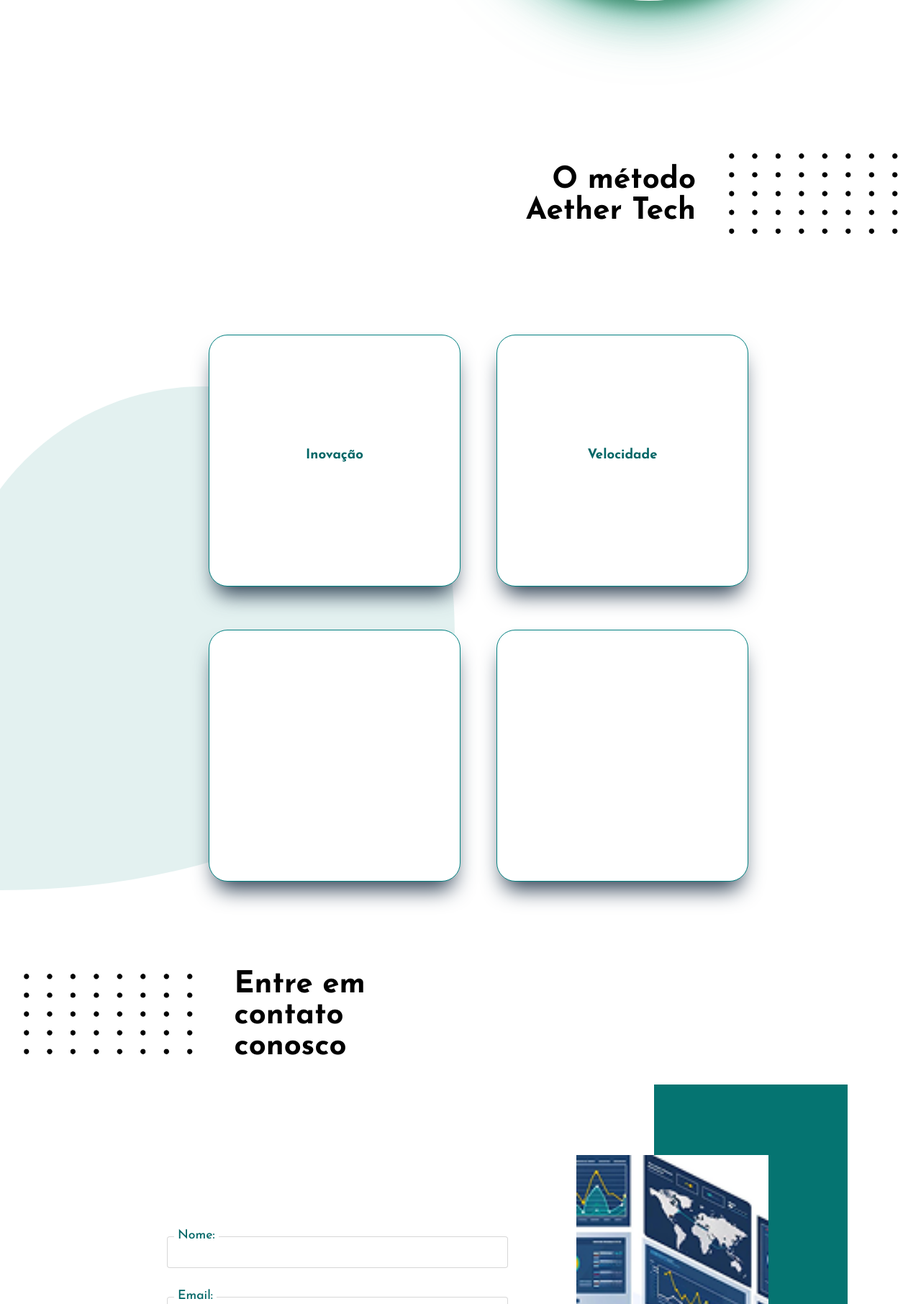
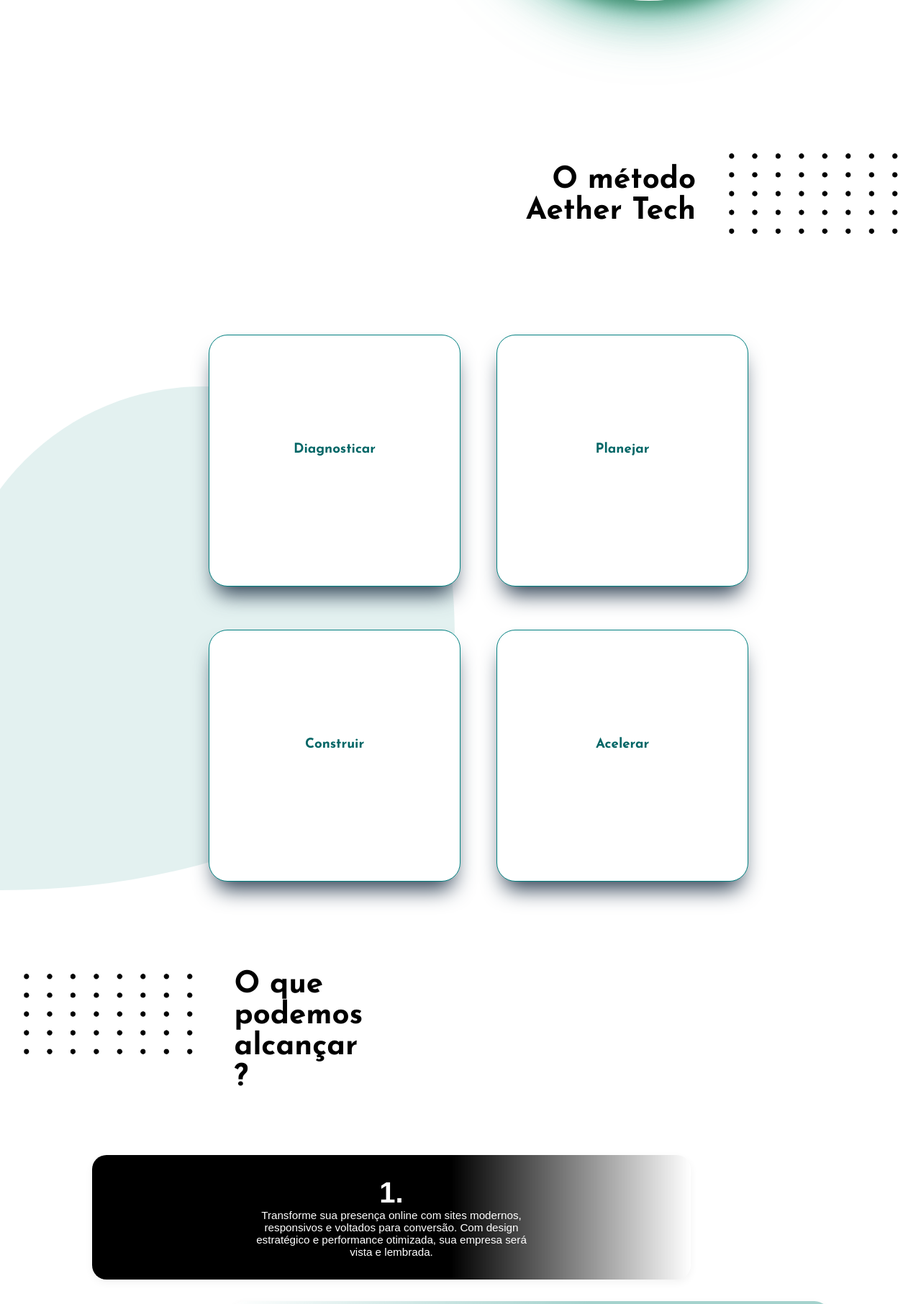
Before and after one commit to MatheusHenryque/Projeto_Aether_Tech, a Flask app: page / in a window 1280 px wide. Shown: the part 3428-5240 px from the top of the page at 72% size. Run offline with Flask 3, Linux system fonts and the light colour scheme.

Commit message:
Adição da seção 06

```diff
--- a/static/css/header.css
+++ b/static/css/header.css
@@ -149,7 +149,7 @@
     color: #ffffff;
     font-size: 13px;
     font-weight: 600;
-    background-color: #663b3b;;
+    background-color: #3b6654;;
     border: 0;
     border-radius: 30px;
     cursor: pointer;
--- a/static/css/style.css
+++ b/static/css/style.css
@@ -509,6 +509,68 @@
 
 }
 
+
+/* secao 06 */
+
+.cardAlc {
+    display: flex;
+    flex-direction: column;
+    gap: 30px;
+    width: 100%;
+    align-items: center;
+    padding: 40px 0;
+  }
+
+  .cardAlc-item {
+    width: 100%;
+    display: flex;
+    justify-content: center;
+  }
+
+  .cardAlc-conteudo {
+    display: flex;
+    flex-direction: column;
+    padding: 30px;
+    font-family: sans-serif;
+    position: relative;
+    border-radius: 20px;
+    box-shadow: 0 4px 12px rgba(0, 0, 0, 0.05);
+    transition: all 0.3s ease;
+  }
+
+  .cardAlc-conteudo.esquerda {
+    align-items: left;
+    margin-right: 15%;
+    color: #ffffff;
+    width: 65%;
+    background: linear-gradient(to right, #000000 60%, transparent);
+  }
+
+  .cardAlc-conteudo.direita {
+    align-items: right;
+    margin-left: 15%;
+    width: 65%;
+    background: linear-gradient(to left, #A4D2CD 40%, transparent);
+  }
+
+  .cardAlc-conteudo h1 {
+    font-size: 2.5rem;
+    margin: 0 auto;
+  }
+
+  .cardAlc-conteudo p {
+    margin: 0 auto;
+    font-size: 0.95rem;
+    max-width: 400px;
+    text-align: center;
+  }
+
+  .colorido .cardAlc-content {
+    color: #000;
+  }
+
+
+
 @media (max-width: 768px) {
     .contato-container {
         flex-direction: column;
--- a/templates/base.html
+++ b/templates/base.html
@@ -94,7 +94,7 @@
             <div class="footer-logo">
                 <img src="static/img/quadrado.png" alt="Logo Aether Tech">
             </div>
-            <p>&copy; 2024 Aether Tech. Todos os direitos reservados.</p>
+            <p>&copy; 2025 Aether Tech. Todos os direitos reservados.</p>
         </div>
     </footer>
     {% endblock %}
--- a/templates/index.html
+++ b/templates/index.html
@@ -126,16 +126,70 @@
             <div class="formaFundo"></div>
             <div class="quadrados">
                 <div class="quadrado">
-                    <h3 class="verde">Inovação</h3>
-                    <p class="branco">Inove e inspire junto à Aether Tech</p>
+                    <h3 class="verde">Diagnosticar</h3>
+                    <p class="branco">Entendemos seus desafios reais e mapeamos oportunidades.</p>
                 </div>
                 <div class="quadrado">
-                    <h3 class="verde">Velocidade</h3>
-                    <p class="branco">Alcance seus objetivos</p>
+                    <h3 class="verde">Planejar</h3>
+                    <p class="branco">Criamos estratégias sob medida com foco em inovação.</p>
                 </div>
-                <div class="quadrado"></div>
-                <div class="quadrado"></div>
+                <div class="quadrado">
+                    <h3 class="verde">Construir</h3>
+                    <p class="branco">Desenvolvemos soluções tecnológicas eficientes e escaláveis.</p>
+                </div>
+                <div class="quadrado">
+                    <h3 class="verde">Acelerar</h3>
+                    <p class="branco">Otimizamos resultados com IA, dados e automação inteligente.</p>
+                </div>
             </div>
+        </div>
+    </section>
+    <section class="secao06">
+        <div class="tituloSecao">
+            <img src="static\img\bolinhas.png" alt="">
+            <h1>O que podemos alcançar ?</h1>
+        </div>
+
+        <div class="cardAlc">
+            <div class="cardAlc-item">
+              <div class="cardAlc-conteudo esquerda">
+                <h1>1.</h1>
+                <p>Transforme sua presença online com sites modernos, responsivos e voltados para conversão. Com design estratégico e performance otimizada, sua empresa será vista e lembrada.</p>
+              </div>
+            </div>
+            <div class="cardAlc-item colorido">
+              <div class="cardAlc-conteudo direita">
+                <h1>2.</h1>
+                <p>Automatize processos e tome decisões mais rápidas com soluções de Inteligência Artificial personalizadas. Dê adeus às tarefas manuais e ganhe mais tempo para o que importa.</p>
+              </div>
+            </div>
+            <div class="cardAlc-item">
+              <div class="cardAlc-conteudo esquerda">
+                <h1>3.</h1>
+                <p>Estruture seus dados com eficiência e descubra insights valiosos para impulsionar os resultados. Implementamos pipelines inteligentes e seguros para transformar dados em valor real.</p>
+              </div>
+            </div>
+            <div class="cardAlc-item colorido">
+              <div class="cardAlc-conteudo direita">
+                <h1>4.</h1>
+                <p>Esteja pronto para crescer com segurança e velocidade. Nossas soluções são escaláveis, integradas e pensadas para acompanhar a evolução do seu negócio no cenário digital.</p>
+              </div>
+            </div>
+          </div>
+    </section>
+
+    <section class="secao07">
+        <div class="tituloSecao02">
+            <img src="static\img\bolinhas.png" alt="">
+            <h1>Nosso amplo suporte</h1>
+        </div>
+
+    </section>
+
+    <section class="secao08">
+        <div class="tituloSecao">
+            <img src="static\img\bolinhas.png" alt="">
+            <h1>Nossos projetos</h1>
         </div>
     </section>
 
@@ -175,6 +229,7 @@
         </div>
     </section>
 
+
     {% endblock %}
 </body>
 
```
Also changed, not shown: static/css/index.css (deleted), static/img/_7f10d0fa-d234-424c-8c2e-e1be4837d12c.jpg (deleted).
